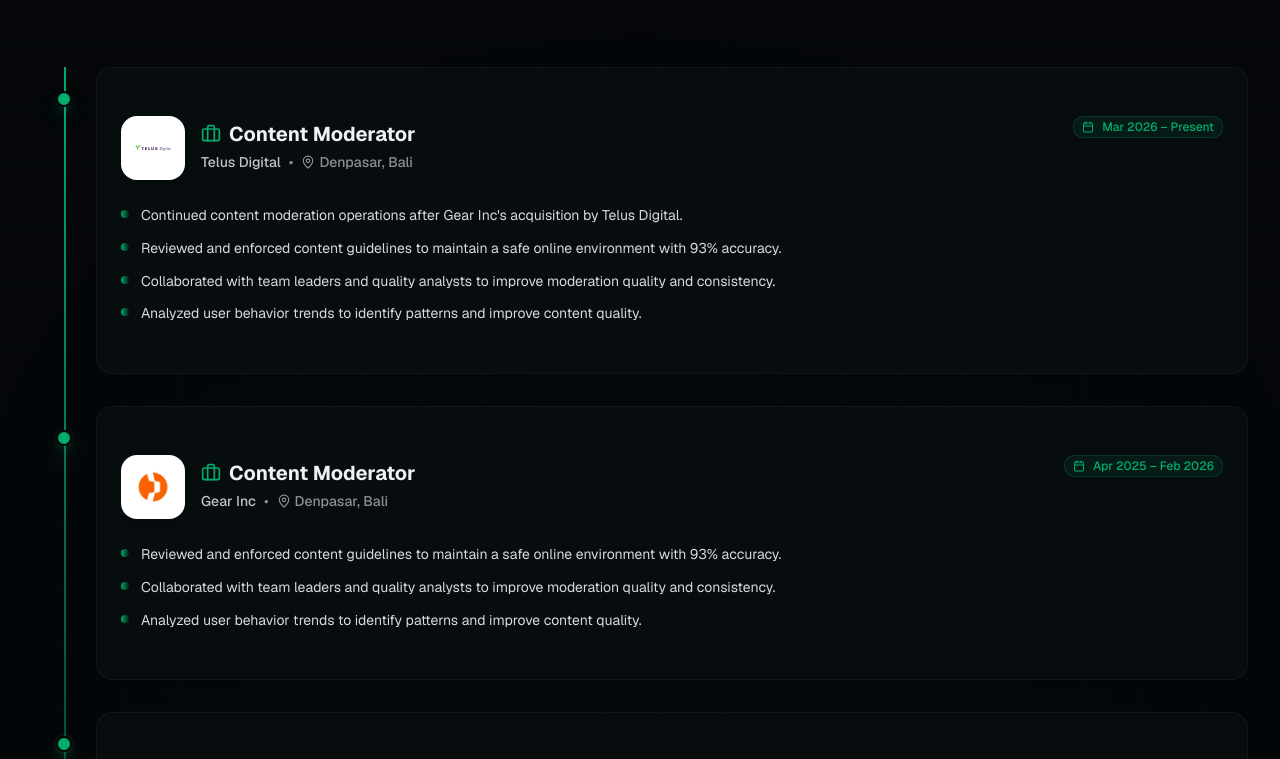
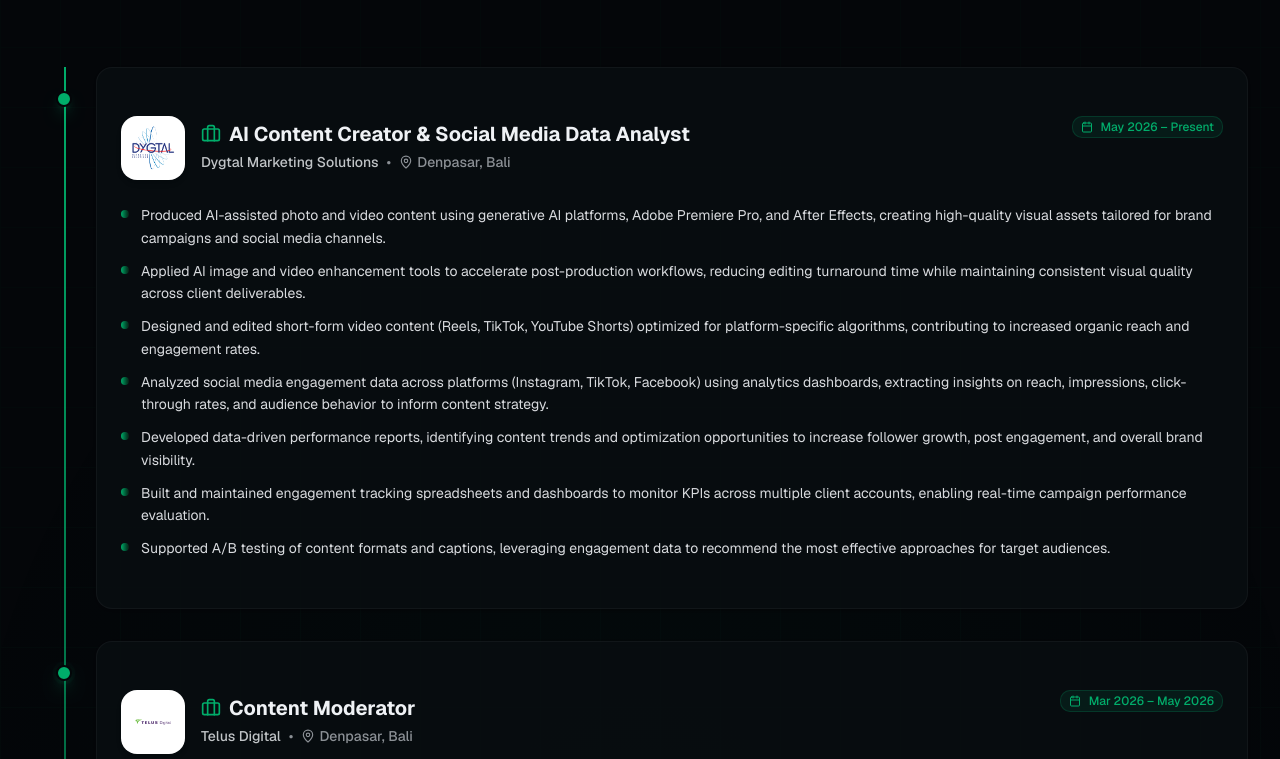
Before and after one commit to Loverzzz/newReynaldo-portoflio, a Next.js app: page / in a window 1280 px wide. Shown: the part 2807-3566 px from the top of the page. Built offline with nearby package versions, Linux system fonts and the light colour scheme.

Commit message:
Update Footer and portfolio data, add company logo images

```diff
--- a/src/components/portfolio/Footer.tsx
+++ b/src/components/portfolio/Footer.tsx
@@ -4,7 +4,7 @@ export default function Footer() {
       <div className="max-w-7xl mx-auto px-4 sm:px-6 lg:px-8">
         <div className="flex flex-col sm:flex-row items-center justify-between gap-2 text-sm text-muted-foreground">
           <p>&copy; {new Date().getFullYear()} Reynaldo Arya Budi Trisna</p>
-          <p>Built with Next.js &amp; TypeScript</p>
+          <p>Built with love {'<3'}</p>
         </div>
       </div>
     </footer>
--- a/src/data/portfolio.ts
+++ b/src/data/portfolio.ts
@@ -84,9 +84,27 @@ export const skills: string[] = [
 // ─── Experience ────────────────────────────────────────
 export const experiences: ExperienceItem[] = [
   {
+    company: "Dygtal Marketing Solutions",
+    role: "AI Content Creator & Social Media Data Analyst",
+    period: "May 2026 – Present",
+
+    location: "Denpasar, Bali",
+    logo: "/images/companies/dygtal-marketing-solutions.png",
+    bullets: [
+      "Produced AI-assisted photo and video content using generative AI platforms, Adobe Premiere Pro, and After Effects, creating high-quality visual assets tailored for brand campaigns and social media channels.",
+      "Applied AI image and video enhancement tools to accelerate post-production workflows, reducing editing turnaround time while maintaining consistent visual quality across client deliverables.",
+      "Designed and edited short-form video content (Reels, TikTok, YouTube Shorts) optimized for platform-specific algorithms, contributing to increased organic reach and engagement rates.",
+      "Analyzed social media engagement data across platforms (Instagram, TikTok, Facebook) using analytics dashboards, extracting insights on reach, impressions, click-through rates, and audience behavior to inform content strategy.",
+      "Developed data-driven performance reports, identifying content trends and optimization opportunities to increase follower growth, post engagement, and overall brand visibility.",
+      "Built and maintained engagement tracking spreadsheets and dashboards to monitor KPIs across multiple client accounts, enabling real-time campaign performance evaluation.",
+      "Supported A/B testing of content formats and captions, leveraging engagement data to recommend the most effective approaches for target audiences.",
+    ],
+  },
+  {
     company: "Telus Digital",
     role: "Content Moderator",
-    period: "Mar 2026 – Present",
+    period: "Mar 2026 – May 2026",
+
     location: "Denpasar, Bali",
     logo: "/images/companies/telus-digital.png",
     bullets: [
@@ -100,6 +118,7 @@ export const experiences: ExperienceItem[] = [
     company: "Gear Inc",
     role: "Content Moderator",
     period: "Apr 2025 – Feb 2026",
+
     location: "Denpasar, Bali",
     logo: "/images/companies/gear-inc.png",
     bullets: [
```
Also changed, not shown: public/LOGO DYGTAL.png (added), public/images/companies/dygtal-marketing-solutions.png (added).
